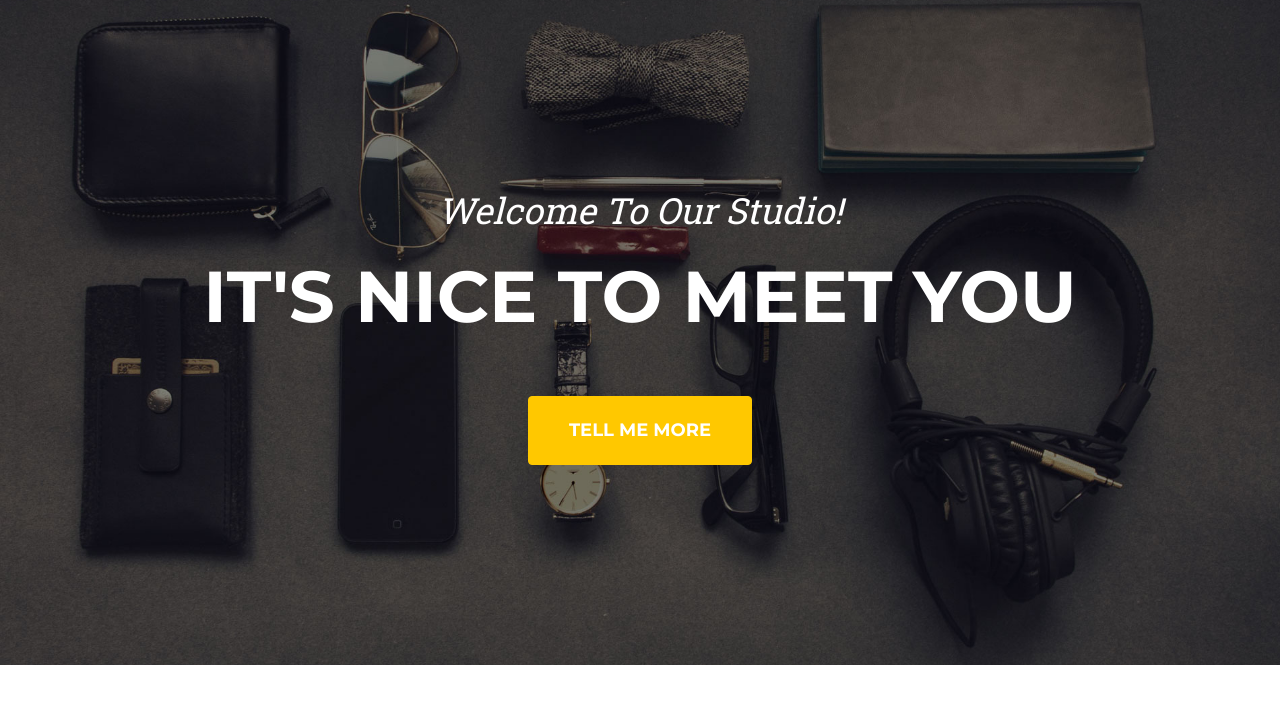
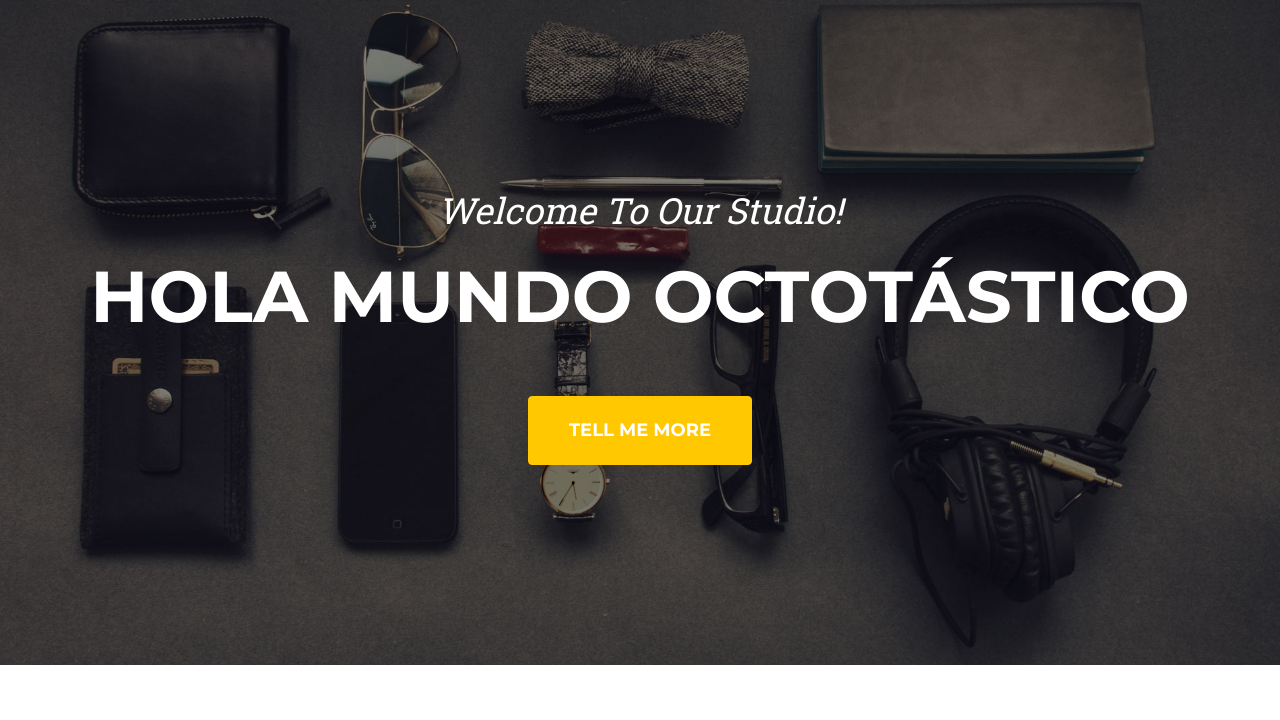
Before and after one commit to hey11111/heyworld11, a plain HTML site: page index.html in a window 1280 px wide. Shown: the part 80-800 px from the top of the page. Drawn offline with nearby package versions, Linux system fonts and the light colour scheme.

Commit message:
Update index.html

```diff
--- a/index.html
+++ b/index.html
@@ -40,7 +40,7 @@
         <header class="masthead">
             <div class="container">
                 <div class="masthead-subheading">Welcome To Our Studio!</div>
-                <div class="masthead-heading text-uppercase">It's Nice To Meet You</div>
+                <div class="masthead-heading text-uppercase">Hola mundo octotástico</div>
                 <a class="btn btn-primary btn-xl text-uppercase" href="#services">Tell Me More</a>
             </div>
         </header>
```
